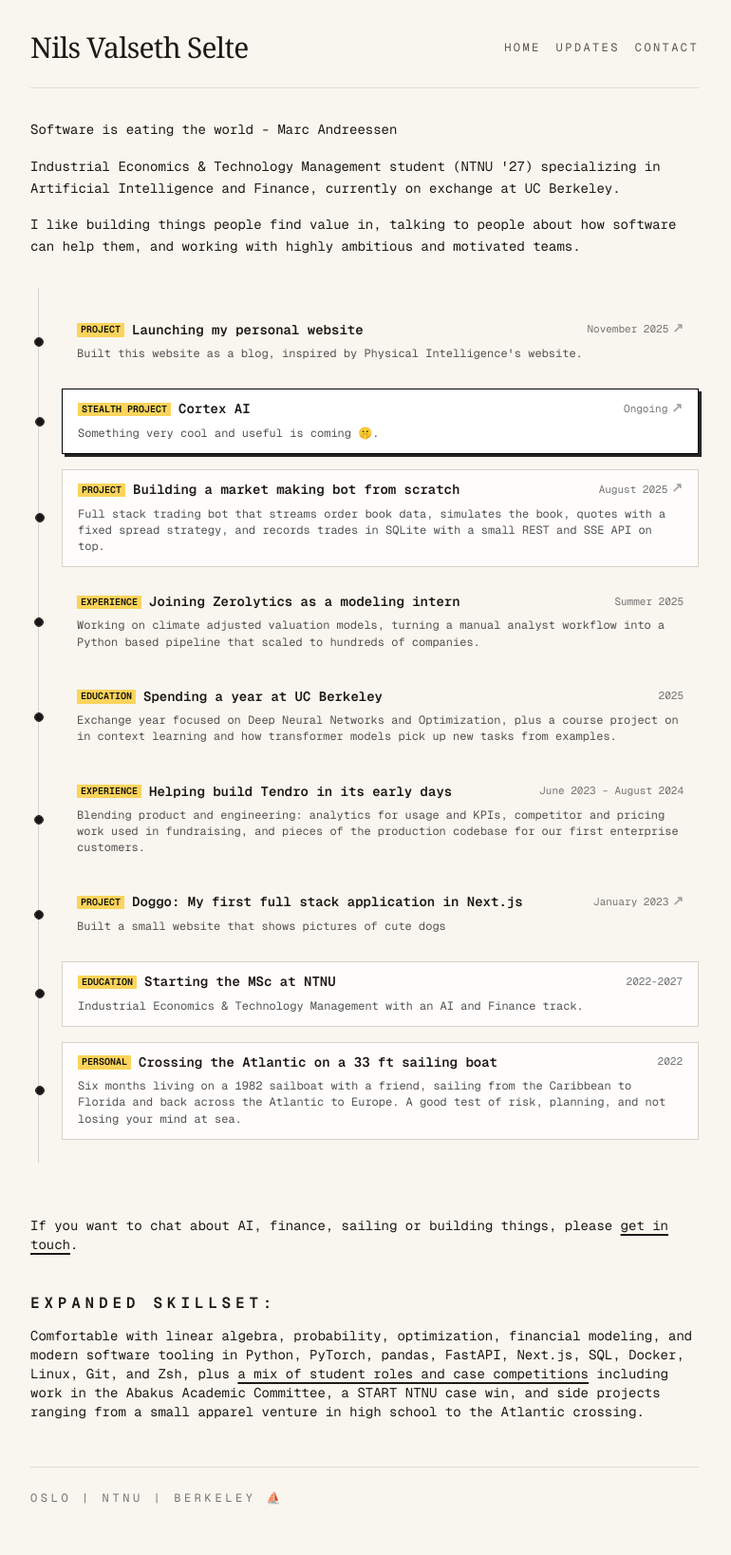
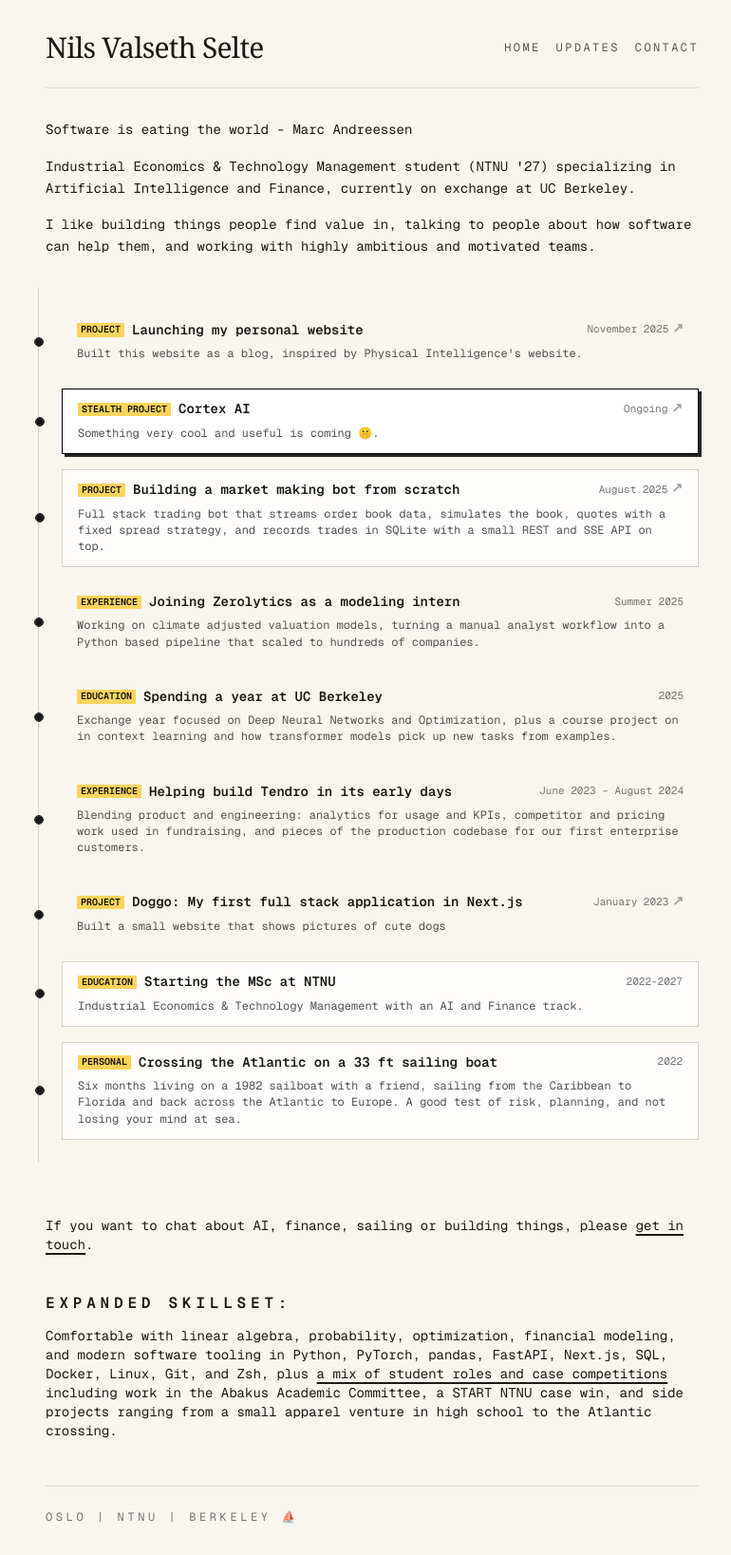
Before and after one commit to nilsvselte/CV_simple, a Next.js app in the folder cv_simple/: page / in a window 1280 px wide. Shown: the whole page at 95% size, without its empty margins (0-770 px from the left). Built offline with nearby package versions, Linux system fonts and the light colour scheme.

Commit message:
fix margins

```diff
--- a/cv_simple/app/page.tsx
+++ b/cv_simple/app/page.tsx
@@ -48,7 +48,7 @@ export default function Home() {
   return (
     <div className="min-h-screen bg-background" id="top">
       <main className="w-full max-w-3xl px-4 pr-6 py-8 text-sm text-foreground sm:px-6 md:px-8">
-        <header className="flex flex-col gap-4 border-b border-black/10 pb-6 md:flex-row md:items-center md:justify-between">
+        <header className="ml-4 flex flex-col gap-4 border-b border-black/10 pb-6 md:flex-row md:items-center md:justify-between">
           <a
             href="#top"
             className="text-3xl font-serif tracking-tight hover:underline"
@@ -70,7 +70,7 @@ export default function Home() {
           </nav>
         </header>
 
-        <section className="mt-8 space-y-4 text-sm leading-relaxed">
+        <section className="ml-4 mt-8 space-y-4 text-sm leading-relaxed">
           {site.hero.paragraphs.map((paragraph, index) => (
             <p key={`hero-${index}`}>{paragraph}</p>
           ))}
@@ -170,7 +170,7 @@ export default function Home() {
           </div>
         </section>
 
-        <section id="team" className="mt-10">
+        <section id="team" className="ml-4 mt-10">
           <h2 className="text-base font-semibold uppercase tracking-[0.3em]">
             {team.heading}
           </h2>
@@ -195,7 +195,7 @@ export default function Home() {
           </p>
         </section>
 
-        <section id="investors" className="mt-10 space-y-3">
+        <section id="investors" className="ml-4 mt-10 space-y-3">
           <h2 className="text-base font-semibold uppercase tracking-[0.3em]">
             {investors.heading}
           </h2>
@@ -213,7 +213,7 @@ export default function Home() {
           </p>
         </section>
 
-        <footer className="mt-12 border-t border-black/10 pt-6 text-xs uppercase tracking-[0.3em] text-neutral-500">
+        <footer className="ml-4 mt-12 border-t border-black/10 pt-6 text-xs uppercase tracking-[0.3em] text-neutral-500">
           {site.footer}
         </footer>
       </main>
```
